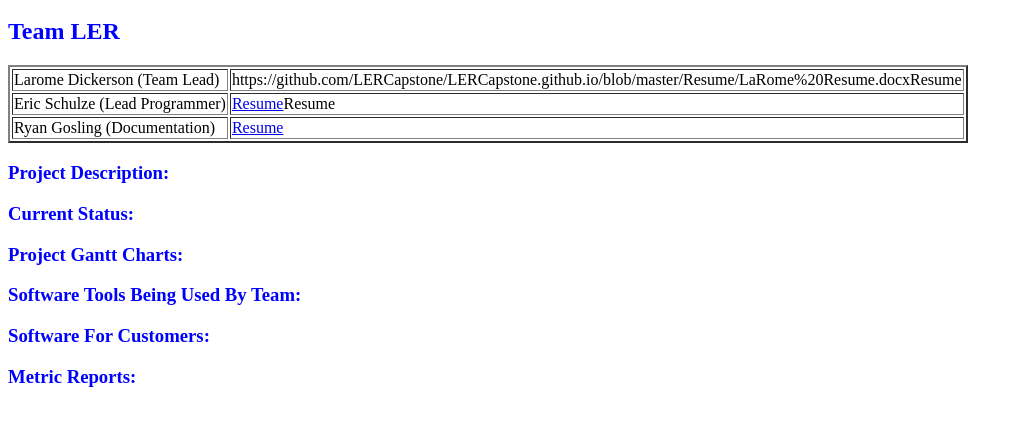
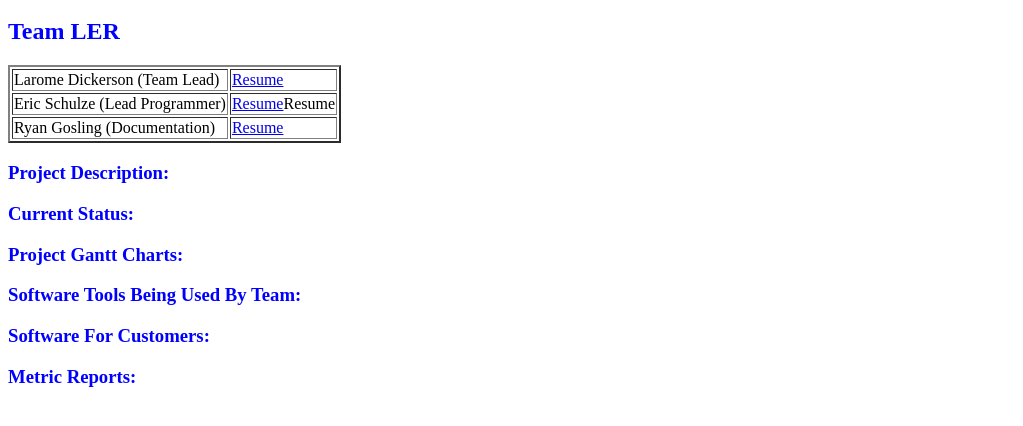
Before and after one commit to LERCapstone/LERCapstone.github.io, a plain HTML site: page index.html in a window 1280 px wide. Shown: the part 48-474 px from the top of the page, without its empty margins (0-1023 px from the left). Drawn offline with Linux system fonts and the light colour scheme.

Commit message:
Update index.html

```diff
--- a/index.html
+++ b/index.html
@@ -6,11 +6,11 @@
       <tbody>
         <tr>
           <td>Larome Dickerson (Team Lead)</td>
-          <td>https://github.com/LERCapstone/LERCapstone.github.io/blob/master/Resume/LaRome%20Resume.docxResume</td>
+          <td><a href="https://github.com/LERCapstone/LERCapstone.github.io/blob/master/Resume/LaRome%20Resume.doc">Resume</a></td>
         </tr>
         <tr>
           <td>Eric Schulze (Lead Programmer)</td>
-          <td><a href="https://github.com/LERCapstone/LERCapstone.github.io/blob/master/Resume/Ryan%20Resume.doc">Resume</a>Resume</td>
+          <td><a href="https://github.com/LERCapstone/LERCapstone.github.io/blob/master/Resume/Eric%20Schulze%20Resume%20-%20September%202017.pdf">Resume</a>Resume</td>
         </tr>
         <tr>
           <td>Ryan Gosling (Documentation)</td>
```
